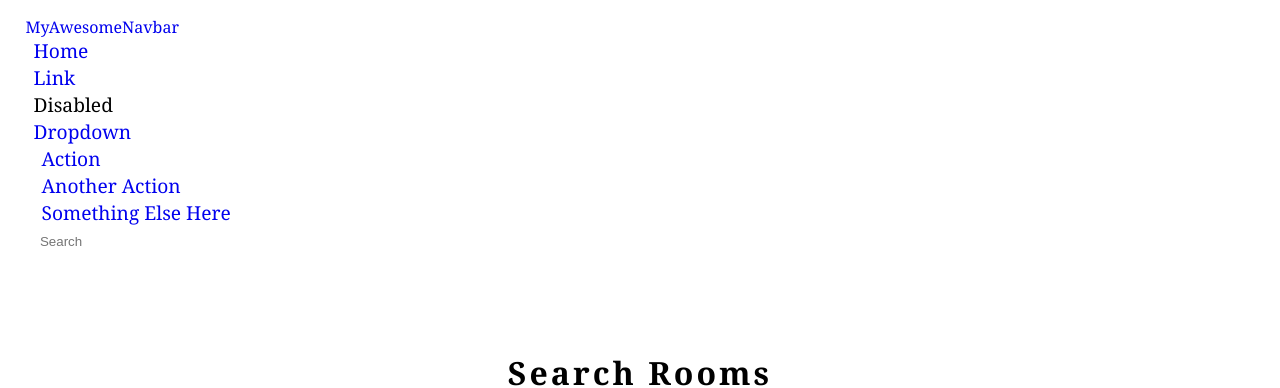
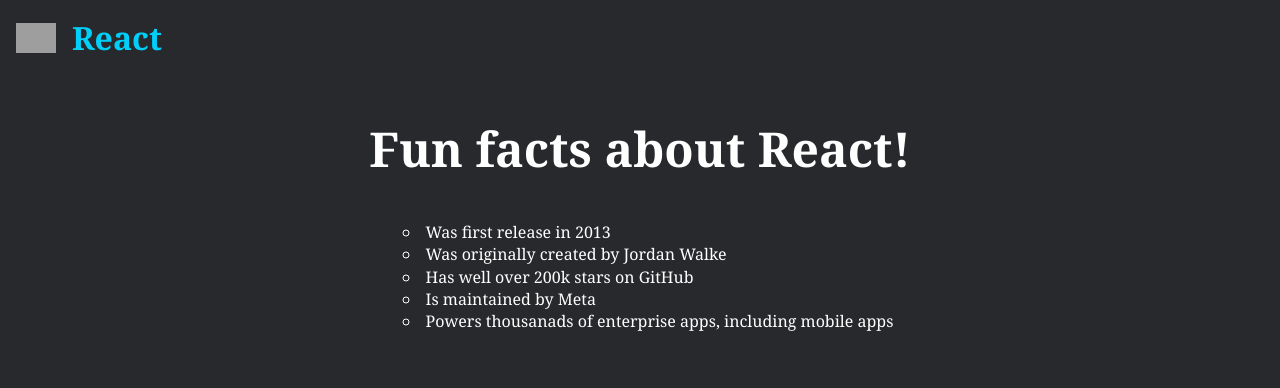
Before and after one commit to Jogata/SoftUni-React-Project, a React (Vite) app in the folder client/: page /rooms in a window 1280 px wide. Shown: the top 388 px of the page. Built offline with nearby package versions, Linux system fonts and the light colour scheme; grey boxes are pictures that could not be loaded; a web font is replaced by a local one.

Commit message:
practice

```diff
--- a/client/public/styles.css
+++ b/client/public/styles.css
@@ -1645,3 +1645,51 @@ select.form-control {
 .default-hero-section ~ .section {
   display: none;
 }
+
+.page.page.full-screen {
+  display: none;
+}
+
+.navbar.navbar-dark {
+  display: none;
+}
+
+.project {
+  color: white;
+  /* text-align: center; */
+  background-color: #27292c;
+}
+
+.project img {
+  width: 40px;
+  /* margin: 1rem 0 0 1rem; */
+}
+
+.project h1 {
+  margin: 3rem 0;
+  text-align: center;
+}
+
+.project.full-screen {
+  min-height: 100vh;
+  display: flex;
+  flex-direction: column;
+}
+
+.project ul {
+  /* text-align: left; */
+  margin: 0 auto;
+}
+
+.project header {
+  padding: 1rem;
+  display: flex;
+  align-items: center;
+}
+
+.project span {
+  margin-left: 1rem;
+  color: #00cffa;
+  font-size: 2rem;
+  font-weight: bold;
+}
--- a/client/src/App.jsx
+++ b/client/src/App.jsx
@@ -27,6 +27,7 @@ import { NotFound } from './components/beach-resort/components/NotFound'
 import { Navbar } from './components/beach-resort/components/Navbar'
 import { RoomProvider } from './components/beach-resort/components/Context'
 import { RoomsContainer } from './components/beach-resort/components/RoomsContainer'
+import { Hero } from './components/beach-resort/components/Hero'
 
 function Loader() {
   return (
@@ -43,6 +44,7 @@ function App() {
   return (
     <>
       {/* <AuthContextProvider> */}
+      <Hero />
       <RoomProvider>
         <Navbar />
         <Routes>
--- a/client/src/components/beach-resort/components/Hero.jsx
+++ b/client/src/components/beach-resort/components/Hero.jsx
@@ -1,7 +1,31 @@
 export function Hero({children, heroClass, bcg}) {
     return (
-        <header className={heroClass} style={{backgroundImage: `url(${bcg})`}}>
-            {children}
-        </header>
+        // <header className={heroClass} style={{backgroundImage: `url(${bcg})`}}>
+        //     {children}
+        // </header>
+        <div className="project full-screen">
+            <header>
+                <img src="https://raw.githubusercontent.com/scrimba/learn-react/refs/heads/main/01.%20Static%20pages/11.%20Random%20housekeeping/react-logo.png" alt="" />
+                <span>React</span>
+            </header>
+            <h1>Fun facts about React!</h1>
+            <ul className="list">
+                <li className="bulled">
+                    Was first release in 2013
+                </li>
+                <li className="bulled">
+                    Was originally created by Jordan Walke
+                </li>
+                <li className="bulled">
+                    Has well over 200k stars on GitHub
+                </li>
+                <li className="bulled">
+                    Is maintained by Meta
+                </li>
+                <li className="bulled">
+                    Powers thousanads of enterprise apps, including mobile apps
+                </li>
+            </ul>
+        </div>
     )
 }
```
